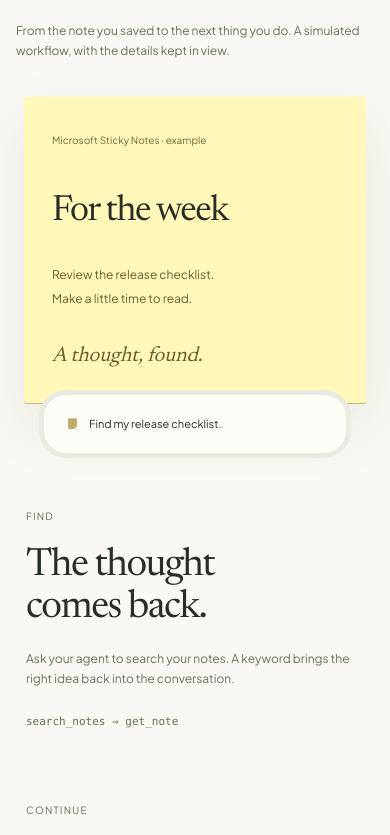
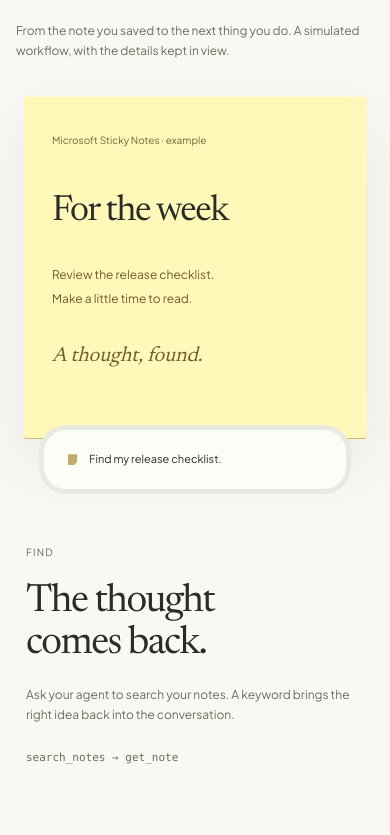
Before and after one commit to widisaadi/stickynotes-mcp, a plain HTML site: page docs/index.html in a window 390 px wide. Shown: the part 1574-2409 px from the top of the page. Drawn offline with Linux system fonts and the light colour scheme.

Commit message:
Make cinematic note square

```diff
--- a/docs/scroll-page.css
+++ b/docs/scroll-page.css
@@ -46,7 +46,7 @@
 .trail-layout { display: grid; grid-template-columns: 1fr 1fr; gap: 100px; margin-top: 65px; align-items: start; }
 .trail-stage { position: sticky; top: 130px; padding: 26px 0; }
 .trail-tray { padding: 0; border-radius: 2px; background: #d9d6c7; transform: rotate(-2deg); box-shadow: 0 24px 58px #3a3f2417; }
-.trail-note { padding: 42px 40px 36px; border-radius: 2px; background: #fff8b8; min-height: 320px; box-shadow: inset 0 1px 0 #fff9, 0 1px 0 #c6bd79; }
+.trail-note { aspect-ratio: 1 / 1; padding: 42px 40px 36px; border-radius: 2px; background: #fff8b8; min-height: 0; box-shadow: inset 0 1px 0 #fff9, 0 1px 0 #c6bd79; }
 .trail-date { color: #75643b; font-size: 10px; }
 .trail-note h3 { font-family: var(--serif); font-weight: 400; font-size: 44px; margin: 30px 0 20px; letter-spacing: -.04em; }
 #trail-note-body { font-size: 14px; line-height: 2; color: #6d5b2f; white-space: pre-line; }
@@ -94,7 +94,7 @@
   .trail-layout { display: block; margin-top: 35px; }
   .trail-stage { position: static; padding: 0 8px 20px; }
   .trail-tray { transform: none; }
-  .trail-note { min-height: 260px; padding: 28px; }
+  .trail-note { min-height: 0; padding: 28px; }
   .trail-note h3 { font-size: 36px; }
   #trail-note-body { font-size: 12px; }
   .trail-step { min-height: 0; padding: 35px 10px; }
```
